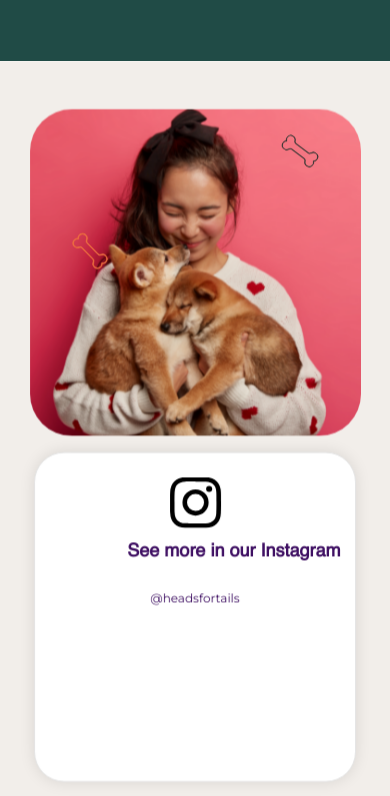
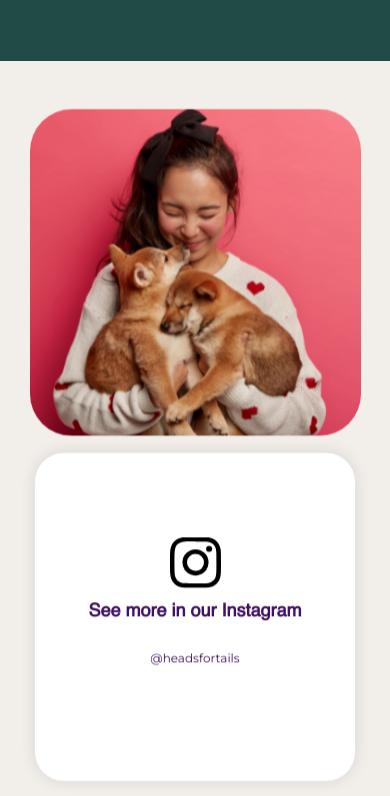
Before and after one commit to vidwanns/the_rescue_tails, a Next.js app: page / in a window 390 px wide. Shown: the part 3780-4576 px from the top of the page. Built offline with nearby package versions, Linux system fonts and the light colour scheme.

Commit message:
Update fifthSection.css

```diff
--- a/src/app/styles/component/fifthSection/fifthSection.css
+++ b/src/app/styles/component/fifthSection/fifthSection.css
@@ -145,14 +145,25 @@
 
     .instagram-text {
         font-size: 18px;
+        margin: auto;
+        width: 100%;
     }
 
     .instagram-handle {
         font-size: 12px;
     }
 
+    .instagram-icon {
+        width: 51px;
+        height: 51px;
+        margin-bottom: 10px;
+        margin-top: 60px;
+    }
+
     .svg-icon {
-        width: 20px;
-        height: 20px;
+        display: none;
     }
+.line-svg {
+    display:none;
 }
+}
```
